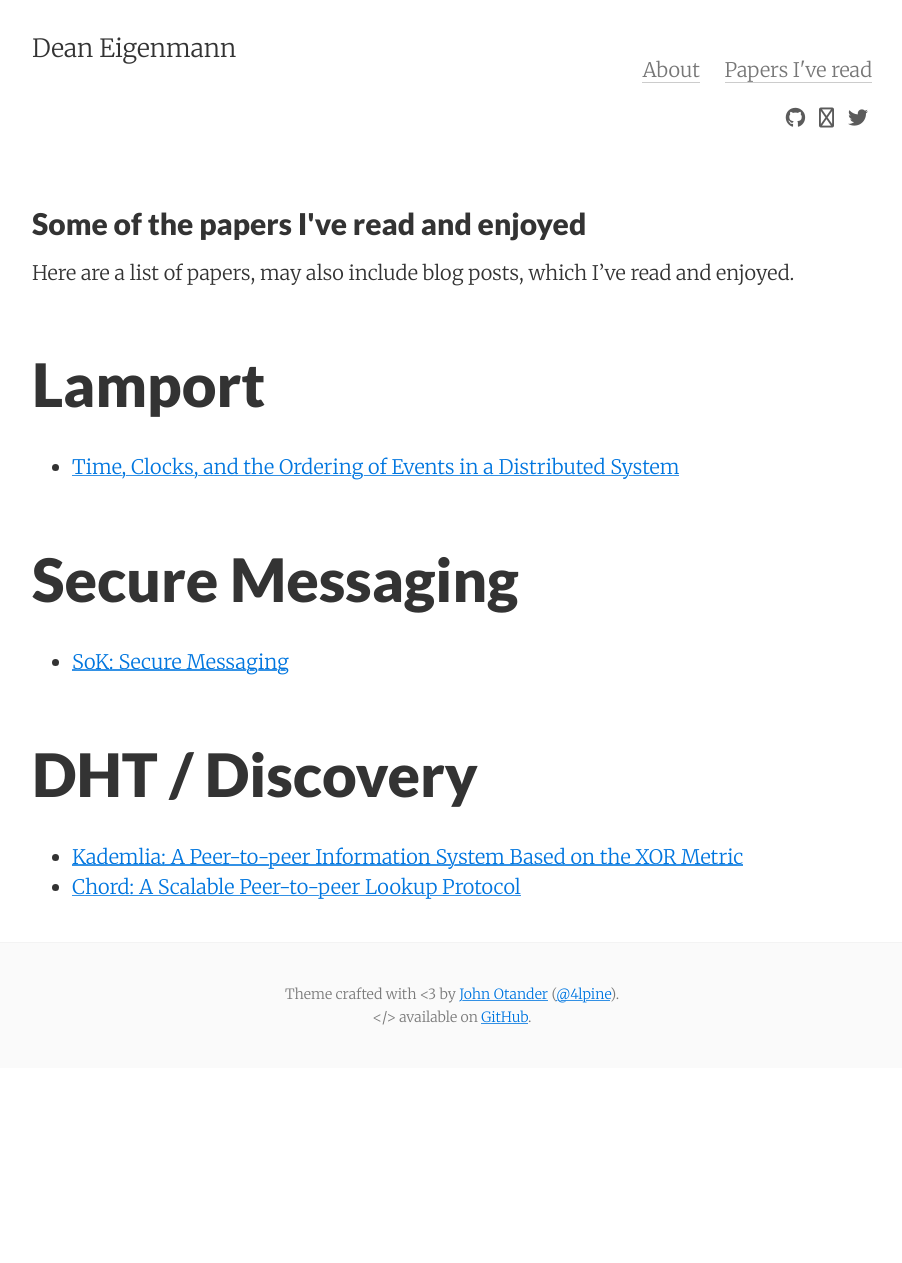
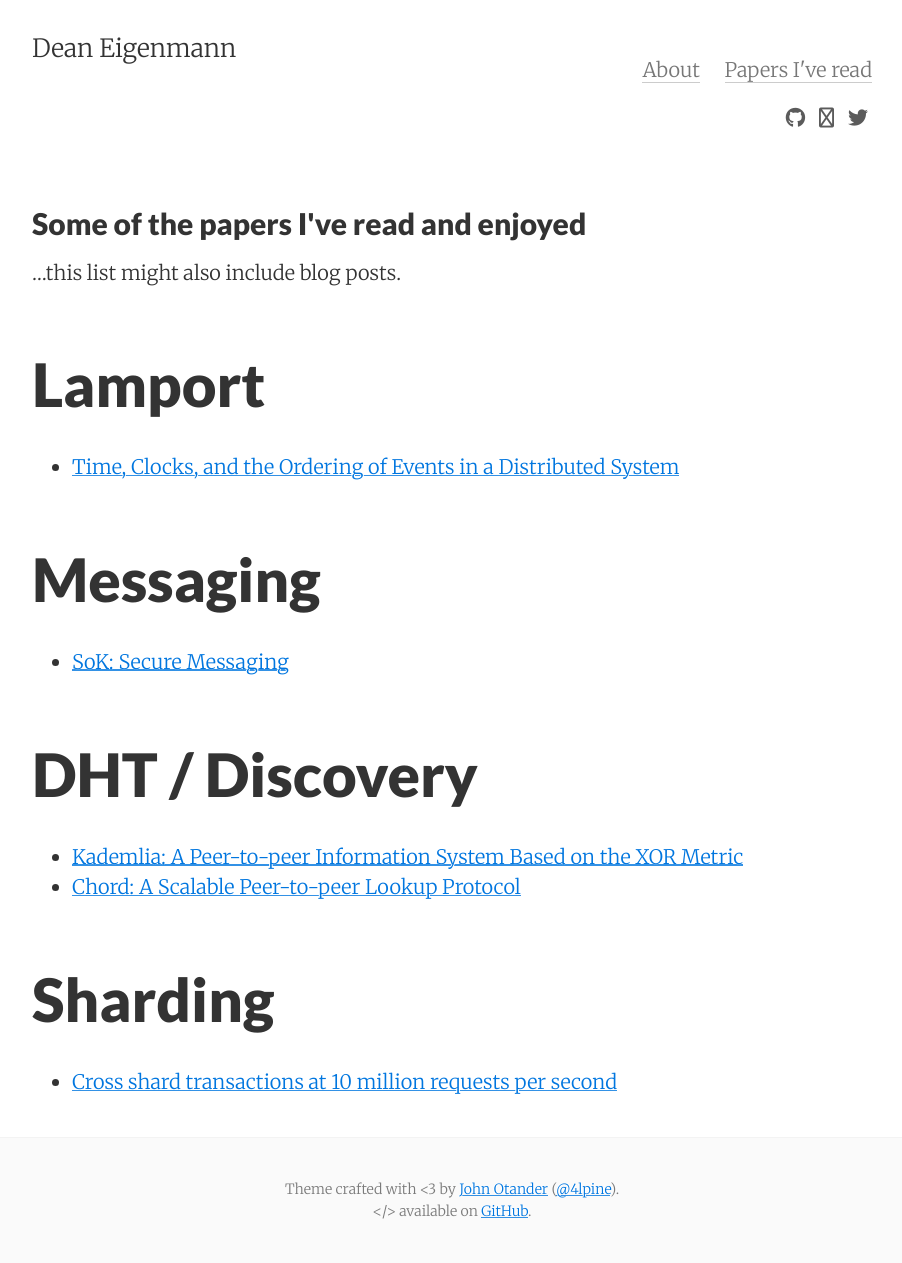
Before and after one commit to decanus/dean.eigenmann.me, a Jekyll site: the page built from papers_i_loved.md, in a window 1280 px wide. Shown: the whole page, without its empty margins (188-1090 px from the left). Built offline with Jekyll 4.4.1, drawn with Linux system fonts in a browser that asks for light colours; nearby versions of some CDN libraries; before the commit the page ends 1068 px from its top, so only the background shows below that.

Commit message:
Update papers_i_loved.md

```diff
--- a/papers_i_loved.md
+++ b/papers_i_loved.md
@@ -6,14 +6,17 @@ permalink: /papers-i-loved/
 tags: papers-i-loved
 ---
 
-Here are a list of papers, may also include blog posts, which I've read and enjoyed.
+...this list might also include blog posts.
 
 # Lamport
  - [Time, Clocks, and the Ordering of Events in a Distributed System ](https://lamport.azurewebsites.net/pubs/time-clocks.pdf)
 
-# Secure Messaging
+# Messaging
  - [SoK: Secure Messaging](http://cacr.uwaterloo.ca/techreports/2015/cacr2015-02.pdf)
 
 # DHT / Discovery
  - [Kademlia: A Peer-to-peer Information System Based on the XOR Metric](https://pdos.csail.mit.edu/~petar/papers/maymounkov-kademlia-lncs.pdf)
  - [Chord: A Scalable Peer-to-peer Lookup Protocol](https://pdos.csail.mit.edu/papers/ton:chord/paper-ton.pdf)
+
+# Sharding
+ - [Cross shard transactions at 10 million requests per second](https://blogs.dropbox.com/tech/2018/11/cross-shard-transactions-at-10-million-requests-per-second/)
```
